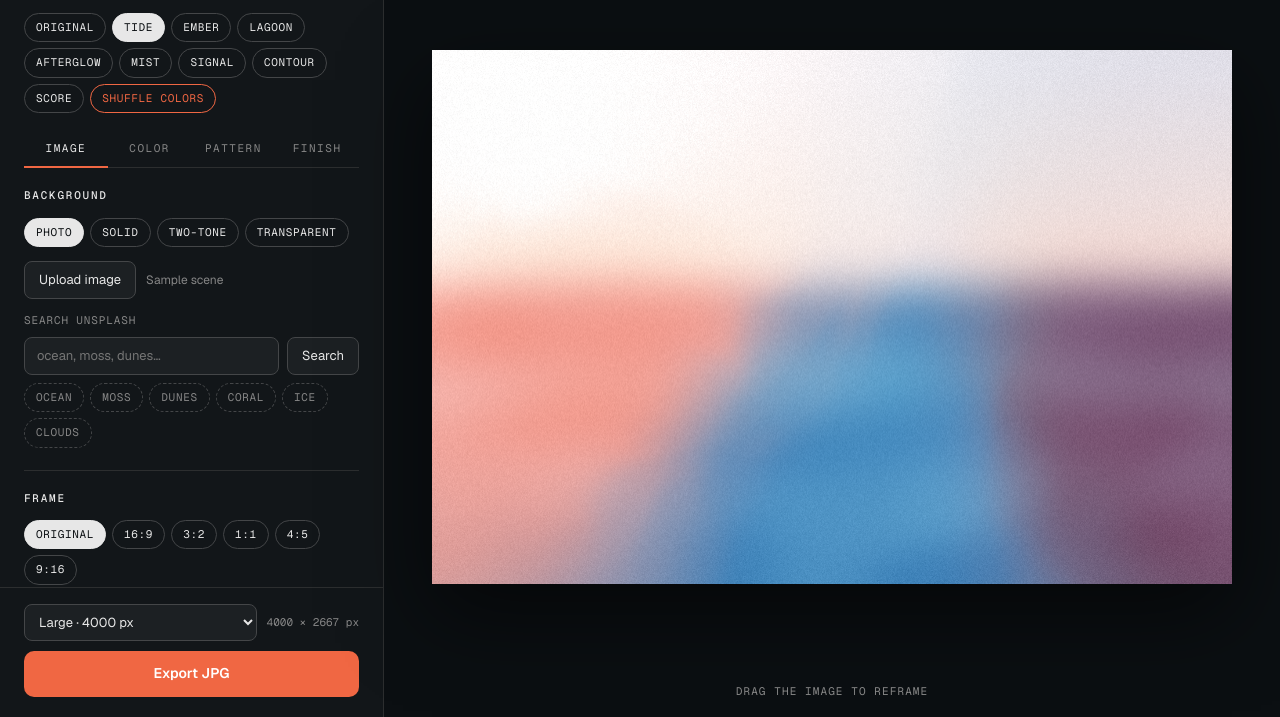
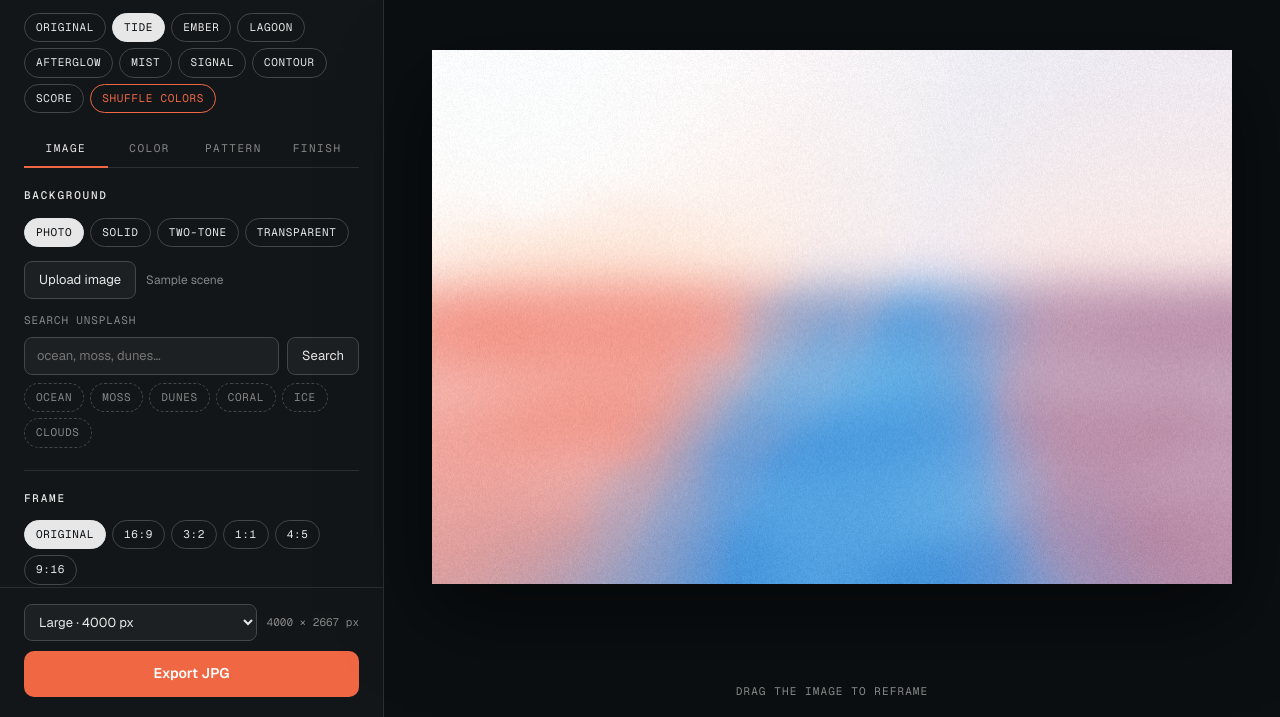
Before and after one commit to ffgroup-8/composer, a plain HTML site: page index.html in a window 1280 px wide. Shown: the part 83-800 px from the top of the page. Drawn offline with nearby package versions, Linux system fonts and the light colour scheme.

Commit message:
Bring back the shade ranges, anchored on the core brand colors
Restores the four 50-900 ranges and the grayscale. Burgundy 700 and 800,
Orange 500 and Blue 700 are now the exact core colors, and the teal range
is rebuilt to run through the two core greens.

Co-Authored-By: Claude Fable 5.2 <noreply@anthropic.com>

```diff
--- a/index.html
+++ b/index.html
@@ -170,8 +170,9 @@
   .palette { background: var(--raise); border: 1px solid var(--line); border-radius: 10px; padding: 10px; margin-bottom: 18px; }
   .scale { display: grid; gap: 3px; margin-bottom: 3px; }
   .scale:last-child { margin-bottom: 0; }
-  .scale.five { grid-template-columns: repeat(5, 1fr); gap: 6px; }
-  .sw { aspect-ratio: 1; border: 0; border-radius: 4px; cursor: pointer; padding: 0; position: relative; box-shadow: inset 0 0 0 1px rgba(255,255,255,.14); }
+  .scale.ten { grid-template-columns: repeat(10, 1fr); }
+  .scale.twelve { grid-template-columns: repeat(12, 1fr); margin-top: 8px; }
+  .sw { aspect-ratio: 1; border: 0; border-radius: 4px; cursor: pointer; padding: 0; position: relative; box-shadow: inset 0 0 0 1px rgba(var(--shadow), .08); }
   .sw:hover { transform: scale(1.12); z-index: 1; }
   .sw[aria-pressed="true"]::after { content: ""; position: absolute; inset: -3px; border: 1.5px solid var(--text); border-radius: 6px; }
   .pop { position: fixed; z-index: 30; width: 300px; margin: 0; box-shadow: 0 18px 50px rgba(var(--shadow), .6); }
@@ -420,34 +421,33 @@
 
 <script>
 /* =====================================================================
-   BRAND PALETTE: the ten core colors
-   The only colors this tool can produce. Tints and shades will be added
-   here once the brand is final; nothing else needs to change.
+   BRAND PALETTE (provisional)
+   The only colors this tool can produce. Swap these values when the
+   master brand library is finalized; nothing else needs to change.
    ===================================================================== */
 const BRAND = {
-  colors: [
-    { name: 'Note',    hex: '#620A28' },
-    { name: 'Prompt',  hex: '#F06743' },
-    { name: 'Ledger',  hex: '#3F0819' },
-    { name: 'Settle',  hex: '#1F5A52' },
-    { name: 'Link',    hex: '#1D5599' },
-    { name: 'Paid',    hex: '#ABEBAB' },
-    { name: 'Flow',    hex: '#B1EBE8' },
-    { name: 'Receipt', hex: '#FFF1E5' },
-    { name: 'Paper',   hex: '#FEFCFA' },
-    { name: 'Ink',     hex: '#171B22' },
+  scales: [
+    { name: 'Burgundy', steps: ['#FAEEF2','#F1D9E1','#E2B2C2','#CC8BA1','#B1627D','#8E3C57','#6F2440','#620A28','#3F0819','#280611'] },
+    { name: 'Orange',   steps: ['#FEF3F0','#FDE3DA','#F8C4B3','#F1957D','#F27C5F','#F06743','#C94A2A','#A33A20','#782B18','#4F1C10'] },
+    { name: 'Teal',     steps: ['#E9FAF9','#CEF4F2','#B1EBE8','#90D3CF','#70BBB5','#55A39C','#3E8A82','#2D726A','#1F5A52','#123934'] },
+    { name: 'Blue',     steps: ['#EFF4FD','#D5E4F8','#AECCF1','#7FAAE7','#4F88DB','#256ECC','#1F5FB2','#1D5599','#133464','#0D2141'] },
   ],
+  gray: ['#FFFFFF','#E7E7E7','#CDCDCD','#B6B6B6','#9D9D9D','#868686','#707070','#5A5A5A','#444648','#2C2E2F','#1C2023','#0B0F12'],
+  /* The steps that are the core brand colors, by their brand names. */
+  core: { Note: '#620A28', Ledger: '#3F0819', Prompt: '#F06743', Flow: '#B1EBE8', Settle: '#1F5A52', Link: '#1D5599' },
 };
 
 /* Unsplash search (free tier: 50 searches an hour, shared by everyone on the link).
    If this is left empty, the tool asks for a key and keeps it in that browser only. */
 const UNSPLASH_ACCESS_KEY = 'FXsr0FiMyN4XdpS7y0TBFnELt5dlE7g0cdJn6ACOlkY';
 
+const STEP_LABELS = [50,100,200,300,400,500,600,700,800,900];
 const COLOR_NAMES = {};
-BRAND.colors.forEach(c => COLOR_NAMES[c.hex] = c.name);
-const C = {};
-BRAND.colors.forEach(c => C[c.name] = c.hex);
-const THUMB_BG = '#868686'; /* neutral behind gradient library thumbnails only; never selectable */
+BRAND.scales.forEach(s => s.steps.forEach((h, i) => COLOR_NAMES[h] = s.name + ' ' + STEP_LABELS[i]));
+BRAND.gray.forEach((h, i) => COLOR_NAMES[h] = 'Grayscale ' + (i + 1));
+Object.entries(BRAND.core).forEach(([name, h]) => COLOR_NAMES[h] = name);
+const col = (scale, step) => BRAND.scales.find(s => s.name === scale).steps[STEP_LABELS.indexOf(step)];
+const gray = n => BRAND.gray[n - 1];
 
 /* ---------- Recipes: full looks built only from brand colors ---------- */
 const RECIPE_BASE = { bg: 'photo', pattern: 'off', ovAngle: 45, gflow: 25, soft: 55, bright: 0, contrast: 0, sat: 0 };
@@ -457,43 +457,43 @@ const RECIPES = {
   Tide: {
     overlay: 'mesh', blend: 'screen', opacity: 100, soft: 55, gflow: 25,
     blur: 55, motion: 45, angle: 60, liquify: 0, grain: 22, grainSize: 30,
-    stops: [ {c: C.Paper, x: .06, y: .08}, {c: C.Prompt, x: .14, y: .44}, {c: C.Link, x: .5, y: .84}, {c: C.Note, x: 1.0, y: .6} ],
+    stops: [ {c: gray(2), x: .06, y: .08}, {c: col('Orange',500), x: .14, y: .44}, {c: col('Blue',500), x: .5, y: .84}, {c: col('Burgundy',400), x: 1.0, y: .6} ],
   },
   Ember: {
     overlay: 'mesh', blend: 'overlay', opacity: 90, soft: 50, gflow: 30,
     blur: 70, motion: 20, angle: 120, liquify: 30, grain: 28, grainSize: 35,
-    stops: [ {c: C.Paper, x: .05, y: .06}, {c: C.Prompt, x: .88, y: .04}, {c: C.Note, x: .8, y: .52}, {c: C.Settle, x: .04, y: .98} ],
+    stops: [ {c: gray(1), x: .05, y: .06}, {c: col('Orange',500), x: .88, y: .04}, {c: col('Burgundy',700), x: .8, y: .52}, {c: col('Teal',600), x: .04, y: .98} ],
   },
   Lagoon: {
     overlay: 'mesh', blend: 'softlight', opacity: 100, soft: 60, gflow: 40,
     blur: 65, motion: 0, angle: 45, liquify: 70, grain: 24, grainSize: 30,
-    stops: [ {c: C.Flow, x: .2, y: .2}, {c: C.Link, x: .76, y: .7}, {c: C.Paper, x: .92, y: .08}, {c: C.Settle, x: .08, y: .92} ],
+    stops: [ {c: col('Teal',300), x: .2, y: .2}, {c: col('Blue',500), x: .76, y: .7}, {c: gray(1), x: .92, y: .08}, {c: col('Teal',800), x: .08, y: .92} ],
   },
   Afterglow: {
     overlay: 'tone', blend: 'normal', opacity: 100,
     blur: 60, motion: 30, angle: 20, liquify: 20, grain: 30, grainSize: 40,
-    stops: [ {c: C.Ledger, x: .1, y: .9}, {c: C.Note, x: .4, y: .6}, {c: C.Prompt, x: .6, y: .4}, {c: C.Receipt, x: .8, y: .2}, {c: C.Paper, x: .9, y: .1} ],
+    stops: [ {c: col('Burgundy',900), x: .1, y: .9}, {c: col('Burgundy',600), x: .4, y: .6}, {c: col('Orange',500), x: .6, y: .4}, {c: col('Orange',200), x: .8, y: .2}, {c: col('Orange',50), x: .9, y: .1} ],
   },
   Mist: {
     overlay: 'mesh', blend: 'screen', opacity: 85, soft: 65, gflow: 35,
     blur: 85, motion: 0, angle: 45, liquify: 25, grain: 35, grainSize: 30,
-    stops: [ {c: C.Paper, x: .08, y: .5}, {c: C.Flow, x: .62, y: .62}, {c: C.Receipt, x: .92, y: .08}, {c: C.Paper, x: .3, y: .04} ],
+    stops: [ {c: gray(1), x: .08, y: .5}, {c: col('Blue',200), x: .62, y: .62}, {c: col('Teal',200), x: .92, y: .08}, {c: col('Orange',100), x: .3, y: .04} ],
   },
   Signal: {
-    bg: 'solid', bgA: C.Ledger, overlay: 'mesh', blend: 'normal', opacity: 100, soft: 60, gflow: 45,
+    bg: 'solid', bgA: col('Blue',900), overlay: 'mesh', blend: 'normal', opacity: 100, soft: 60, gflow: 45,
     blur: 0, motion: 0, liquify: 0, grain: 20, grainSize: 30,
-    stops: [ {c: C.Ledger, x: .1, y: .1}, {c: C.Link, x: .8, y: .75}, {c: C.Settle, x: .15, y: .95}, {c: C.Note, x: .95, y: .1} ],
-    pattern: 'dots', patColor: C.Flow, patScale: 52, patSize: 70, patAngle: 0, patFlow: 0, patVary: 100, patFollow: 'noise', patOpacity: 90, patBlend: 'normal',
+    stops: [ {c: col('Blue',900), x: .1, y: .1}, {c: col('Blue',500), x: .8, y: .75}, {c: col('Teal',500), x: .15, y: .95}, {c: col('Burgundy',700), x: .95, y: .1} ],
+    pattern: 'dots', patColor: col('Blue',100), patScale: 52, patSize: 70, patAngle: 0, patFlow: 0, patVary: 100, patFollow: 'noise', patOpacity: 90, patBlend: 'normal',
   },
   Contour: {
-    bg: 'linear', bgA: C.Ledger, bgB: C.Note, bgAngle: 60, overlay: 'off',
+    bg: 'linear', bgA: col('Burgundy',900), bgB: col('Burgundy',600), bgAngle: 60, overlay: 'off',
     blur: 0, motion: 0, liquify: 0, grain: 26, grainSize: 30,
-    pattern: 'contours', patColor: C.Prompt, patScale: 40, patSize: 22, patAngle: 0, patFlow: 20, patVary: 0, patFollow: 'noise', patOpacity: 85, patBlend: 'normal',
+    pattern: 'contours', patColor: col('Orange',300), patScale: 40, patSize: 22, patAngle: 0, patFlow: 20, patVary: 0, patFollow: 'noise', patOpacity: 85, patBlend: 'normal',
   },
   Score: {
-    bg: 'linear', bgA: C.Settle, bgB: C.Link, bgAngle: 30, overlay: 'off',
+    bg: 'linear', bgA: col('Teal',900), bgB: col('Blue',900), bgAngle: 30, overlay: 'off',
     blur: 0, motion: 0, liquify: 0, grain: 18, grainSize: 30,
-    pattern: 'notes', patColor: C.Flow, patScale: 26, patSize: 85, patAngle: 0, patFlow: 0, patVary: 70, patFollow: 'noise', patOpacity: 100, patBlend: 'normal',
+    pattern: 'notes', patColor: col('Teal',300), patScale: 26, patSize: 85, patAngle: 0, patFlow: 0, patVary: 70, patFollow: 'noise', patOpacity: 100, patBlend: 'normal',
   },
 };
 
@@ -504,9 +504,9 @@ const LIBRARY = [
   { name: 'Lagoon', overlay: 'mesh', soft: 60, gflow: 40, stops: RECIPES.Lagoon.stops },
   { name: 'Mist', overlay: 'mesh', soft: 65, gflow: 35, stops: RECIPES.Mist.stops },
   { name: 'Deep', overlay: 'mesh', soft: 60, gflow: 45, stops: RECIPES.Signal.stops },
-  { name: 'Bloom', overlay: 'mesh', soft: 45, gflow: 50, stops: [ {c: C.Receipt, x: .15, y: .2}, {c: C.Prompt, x: .85, y: .3}, {c: C.Note, x: .5, y: .95}, {c: C.Paper, x: .5, y: .05} ] },
-  { name: 'Dawn', overlay: 'linear', ovAngle: 70, gflow: 20, stops: [ {c: C.Link, x: .2, y: .8}, {c: C.Note, x: .5, y: .5}, {c: C.Receipt, x: .8, y: .2} ] },
-  { name: 'Shore', overlay: 'linear', ovAngle: 20, gflow: 30, stops: [ {c: C.Settle, x: .2, y: .5}, {c: C.Flow, x: .8, y: .5} ] },
+  { name: 'Bloom', overlay: 'mesh', soft: 45, gflow: 50, stops: [ {c: col('Burgundy',200), x: .15, y: .2}, {c: col('Orange',400), x: .85, y: .3}, {c: col('Burgundy',600), x: .5, y: .95}, {c: gray(1), x: .5, y: .05} ] },
+  { name: 'Dawn', overlay: 'linear', ovAngle: 70, gflow: 20, stops: [ {c: col('Blue',700), x: .2, y: .8}, {c: col('Burgundy',400), x: .5, y: .5}, {c: col('Orange',200), x: .8, y: .2} ] },
+  { name: 'Shore', overlay: 'linear', ovAngle: 20, gflow: 30, stops: [ {c: col('Teal',700), x: .2, y: .5}, {c: col('Teal',200), x: .8, y: .5} ] },
 ];
 
 const ASPECTS = { 'Original': null, '16:9': 16/9, '3:2': 3/2, '1:1': 1, '4:5': 4/5, '9:16': 9/16 };
@@ -557,13 +557,13 @@ const SLIDERS = {
 
 const state = {
   tab: 'image',
-  bg: 'photo', bgA: C.Ledger, bgB: C.Note, bgAngle: 45,
+  bg: 'photo', bgA: col('Blue',900), bgB: col('Teal',700), bgAngle: 45,
   aspect: 'Original', zoom: 100, cx: .5, cy: .5,
   bright: 0, contrast: 0, sat: 0,
   blur: 55, motion: 45, angle: 60, liquify: 0, seed: 7.3,
   overlay: 'mesh', stops: [], soft: 55, gflow: 25, ovAngle: 45,
   blend: 'screen', opacity: 100,
-  pattern: 'off', patColor: C.Paper, patScale: 40, patSize: 45, patAngle: 0, patFlow: 0, patVary: 0, patFollow: 'noise', patOpacity: 100, patBlend: 'normal',
+  pattern: 'off', patColor: gray(1), patScale: 40, patSize: 45, patAngle: 0, patFlow: 0, patVary: 0, patFollow: 'noise', patOpacity: 100, patBlend: 'normal',
   grain: 22, grainSize: 30,
   format: 'jpg', exportSize: 4000, recipe: 'Tide', selected: 0,
 };
@@ -1093,7 +1093,7 @@ function buildPalette(host, current, onPick) {
     }
     host.appendChild(row);
   };
-  addScale(BRAND.colors.map(c => c.hex), 'five');
+  BRAND.scales.forEach(s => addScale(s.steps, 'ten')); addScale(BRAND.gray, 'twelve');
 }
 
 const pop = document.createElement('div'); pop.className = 'palette pop'; pop.hidden = true; document.body.appendChild(pop);
@@ -1201,7 +1201,7 @@ let layoutTimer; function layoutSoon() { clearTimeout(layoutTimer); layoutTimer
 function renderLibrary() {
   const keep = { ...state, stops: state.stops }; busy = true;
   LIBRARY.forEach((g, i) => {
-    Object.assign(state, { bg: 'solid', bgA: THUMB_BG, blur: 0, motion: 0, liquify: 0, grain: 0, pattern: 'off', blend: 'normal', opacity: 100,
+    Object.assign(state, { bg: 'solid', bgA: gray(6), blur: 0, motion: 0, liquify: 0, grain: 0, pattern: 'off', blend: 'normal', opacity: 100,
       overlay: g.overlay, soft: g.soft ?? 55, gflow: g.gflow ?? 25, ovAngle: g.ovAngle ?? 45, stops: g.stops });
     canvas.width = 150; canvas.height = 100; draw(150, 100);
     $('lib-' + i).getContext('2d').drawImage(canvas, 0, 0);
@@ -1226,7 +1226,7 @@ function syncStops() {
   });
   if (mode !== 'solid' && state.stops.length < 5) {
     const add = document.createElement('button'); add.className = 'stop-add'; add.textContent = '+'; add.title = 'Add color';
-    add.onclick = () => { state.stops.push({ c: C.Flow, x: .3 + Math.random() * .4, y: .3 + Math.random() * .4 }); state.selected = state.stops.length - 1; custom(); syncStops(); invalidate(); };
+    add.onclick = () => { state.stops.push({ c: col('Teal', 400), x: .3 + Math.random() * .4, y: .3 + Math.random() * .4 }); state.selected = state.stops.length - 1; custom(); syncStops(); invalidate(); };
     host.appendChild(add);
   }
   const sel = state.stops[state.selected], last = state.stops.length - 1;
@@ -1300,17 +1300,20 @@ function applyRecipe(name) {
   syncUI(); layout();
 }
 
-/* Shuffle stays inside the brand: two main colors, a light, and sometimes a deep tone. */
+/* Shuffle stays inside the brand: two hue families, a light, and sometimes a deep tone. */
 function shuffle() {
   const pick = a => a[Math.floor(Math.random() * a.length)];
-  const mains = [C.Note, C.Prompt, C.Settle, C.Link].sort(() => Math.random() - .5);
-  const colors = [ mains[0], mains[1], pick([C.Paper, C.Receipt, C.Flow]) ];
-  if (Math.random() > .4) colors.push(pick([C.Ledger, mains[2]]));
+  const fams = BRAND.scales.map(s => s.name).sort(() => Math.random() - .5);
+  const colors = [
+    col(fams[0], pick([400, 500, 600])), col(fams[1], pick([300, 400, 500, 600])),
+    pick([gray(1), gray(2), col(fams[2], 50), col(fams[2], 100), col(fams[0], 100)]),
+  ];
+  if (Math.random() > .4) colors.push(col(pick(fams), pick([700, 800, 900])));
   const anchors = [[.12, .15], [.85, .2], [.2, .85], [.82, .8], [.5, .5]].sort(() => Math.random() - .5);
   state.stops = colors.map((c, i) => ({ c, x: clamp(anchors[i][0] + (Math.random() - .5) * .3, 0, 1), y: clamp(anchors[i][1] + (Math.random() - .5) * .3, 0, 1) }));
   if (state.overlay === 'tone') state.stops.sort((a, b) => hexToOklab(a.c)[0] - hexToOklab(b.c)[0]);
   if (state.overlay === 'off') state.overlay = 'mesh';
-  if (state.pattern !== 'off') state.patColor = pick([C.Paper, C.Receipt, C.Flow, C.Prompt]);
+  if (state.pattern !== 'off') state.patColor = pick([gray(1), col(fams[0], 100), col(fams[1], 200), col(fams[2], 300)]);
   state.seed = Math.random() * 100; state.selected = 0; changed();
 }
 
```
Also changed, not shown: 1 other file.
